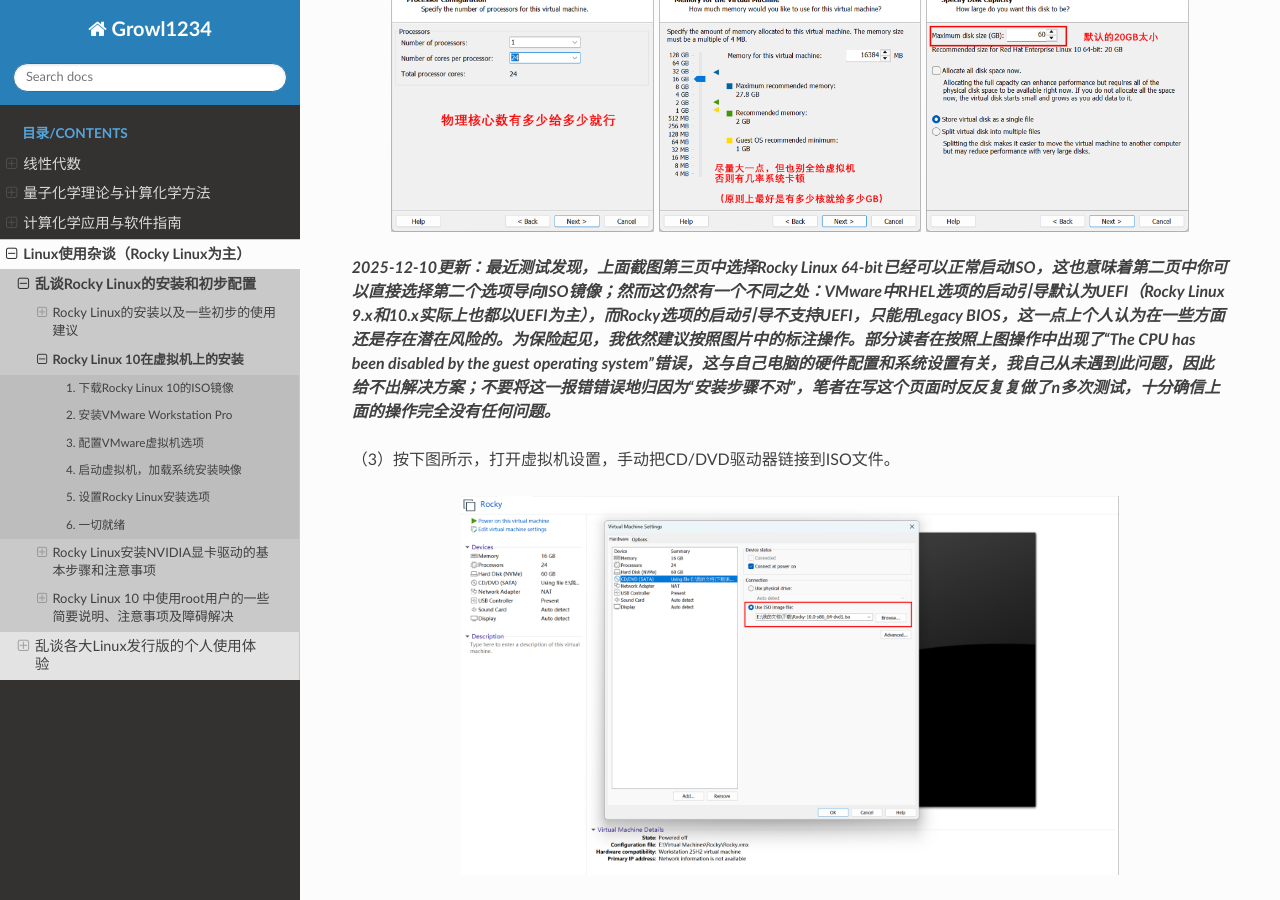
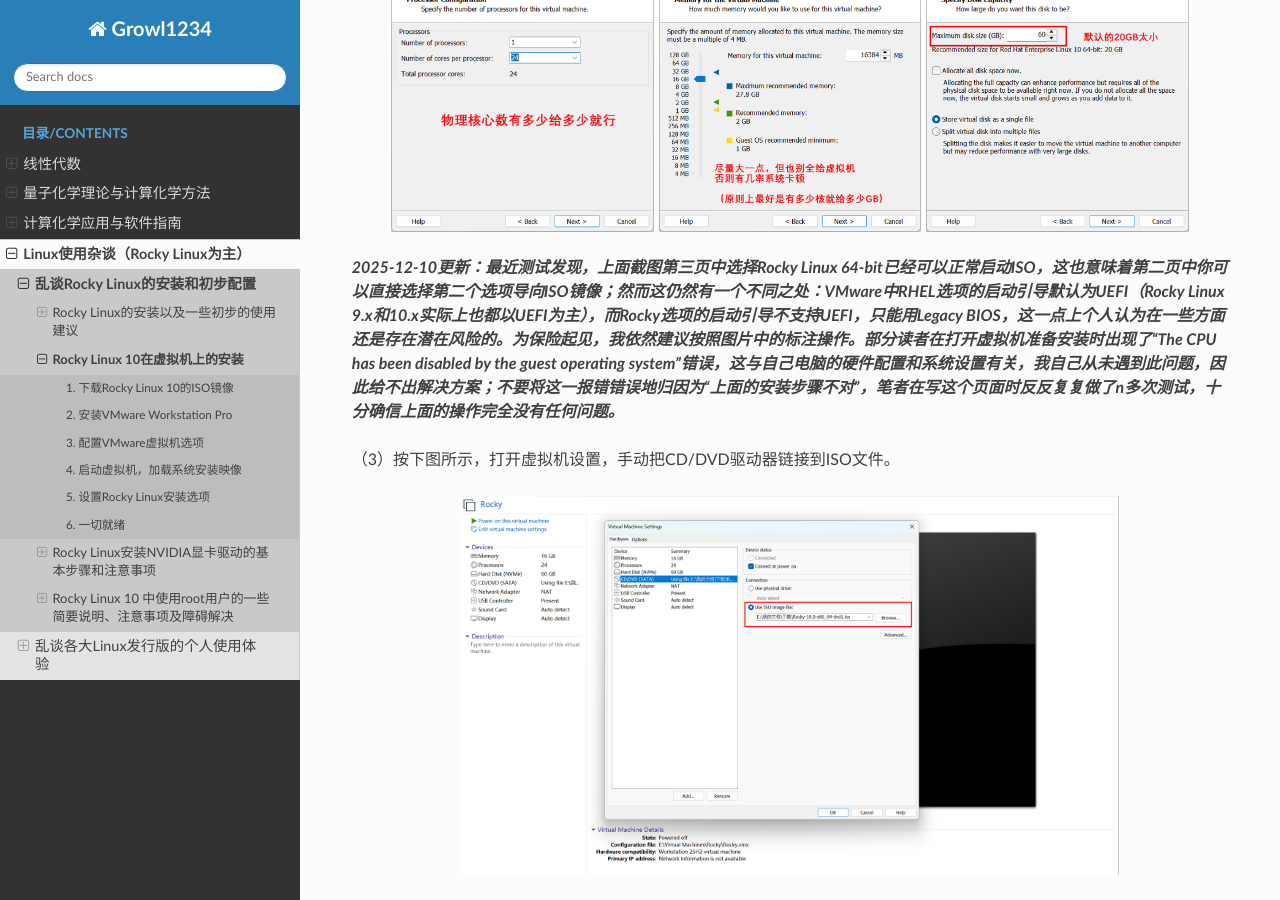
Before and after one commit to Growl1234/RTDProject, a Sphinx documentation site: the page built from source/linux/rocky/vmware_installation.md, in a window 1280 px wide and 900 px high, scrolled down 967 px. Built offline with Sphinx 7.4.7 and the Read the Docs theme 3.1.0, drawn with Linux system fonts in a browser that asks for light colours.

Commit message:
Update vmware_installation.md

```diff
--- a/source/linux/rocky/vmware_installation.md
+++ b/source/linux/rocky/vmware_installation.md
@@ -25,7 +25,7 @@
   <img src="../../_static/images/vm6.png" width="30%" />
 </p>
 
-***2025-12-10更新：最近测试发现，上面截图第三页中选择Rocky Linux 64-bit已经可以正常启动ISO，这也意味着第二页中你可以直接选择第二个选项导向ISO镜像；然而这仍然有一个不同之处：VMware中RHEL选项的启动引导默认为UEFI（Rocky Linux 9.x和10.x实际上也都以UEFI为主），而Rocky选项的启动引导不支持UEFI，只能用Legacy BIOS，这一点上个人认为在一些方面还是存在潜在风险的。为保险起见，我依然建议按照图片中的标注操作。部分读者在按照上图操作中出现了“The CPU has been disabled by the guest operating system”错误，这与自己电脑的硬件配置和系统设置有关，我自己从未遇到此问题，因此给不出解决方案；不要将这一报错错误地归因为“安装步骤不对”，笔者在写这个页面时反反复复做了n多次测试，十分确信上面的操作完全没有任何问题。***
+***2025-12-10更新：最近测试发现，上面截图第三页中选择Rocky Linux 64-bit已经可以正常启动ISO，这也意味着第二页中你可以直接选择第二个选项导向ISO镜像；然而这仍然有一个不同之处：VMware中RHEL选项的启动引导默认为UEFI（Rocky Linux 9.x和10.x实际上也都以UEFI为主），而Rocky选项的启动引导不支持UEFI，只能用Legacy BIOS，这一点上个人认为在一些方面还是存在潜在风险的。为保险起见，我依然建议按照图片中的标注操作。部分读者在打开虚拟机准备安装时出现了“The CPU has been disabled by the guest operating system”错误，这与自己电脑的硬件配置和系统设置有关，我自己从未遇到此问题，因此给不出解决方案；不要将这一报错错误地归因为“上面的安装步骤不对”，笔者在写这个页面时反反复复做了n多次测试，十分确信上面的操作完全没有任何问题。***
 
 （3）按下图所示，打开虚拟机设置，手动把CD/DVD驱动器链接到ISO文件。
 
```
